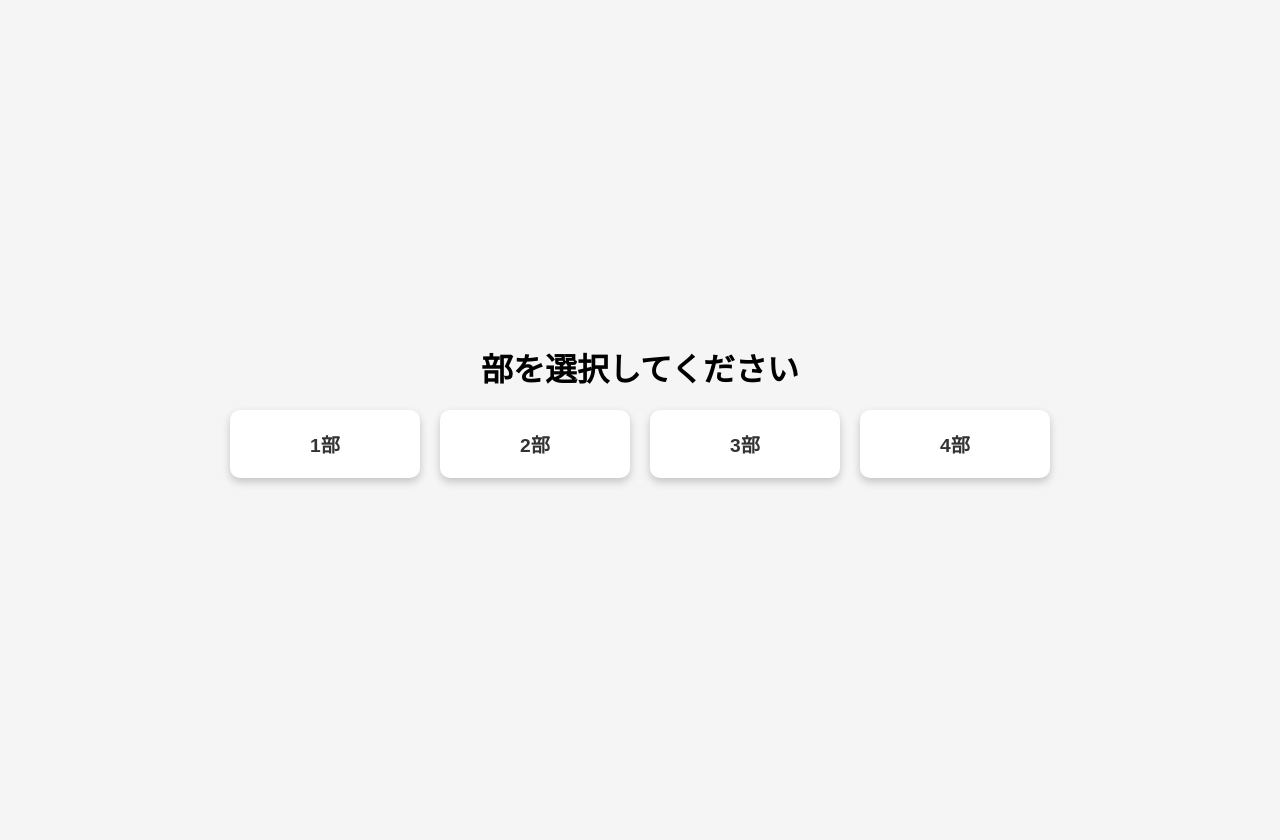
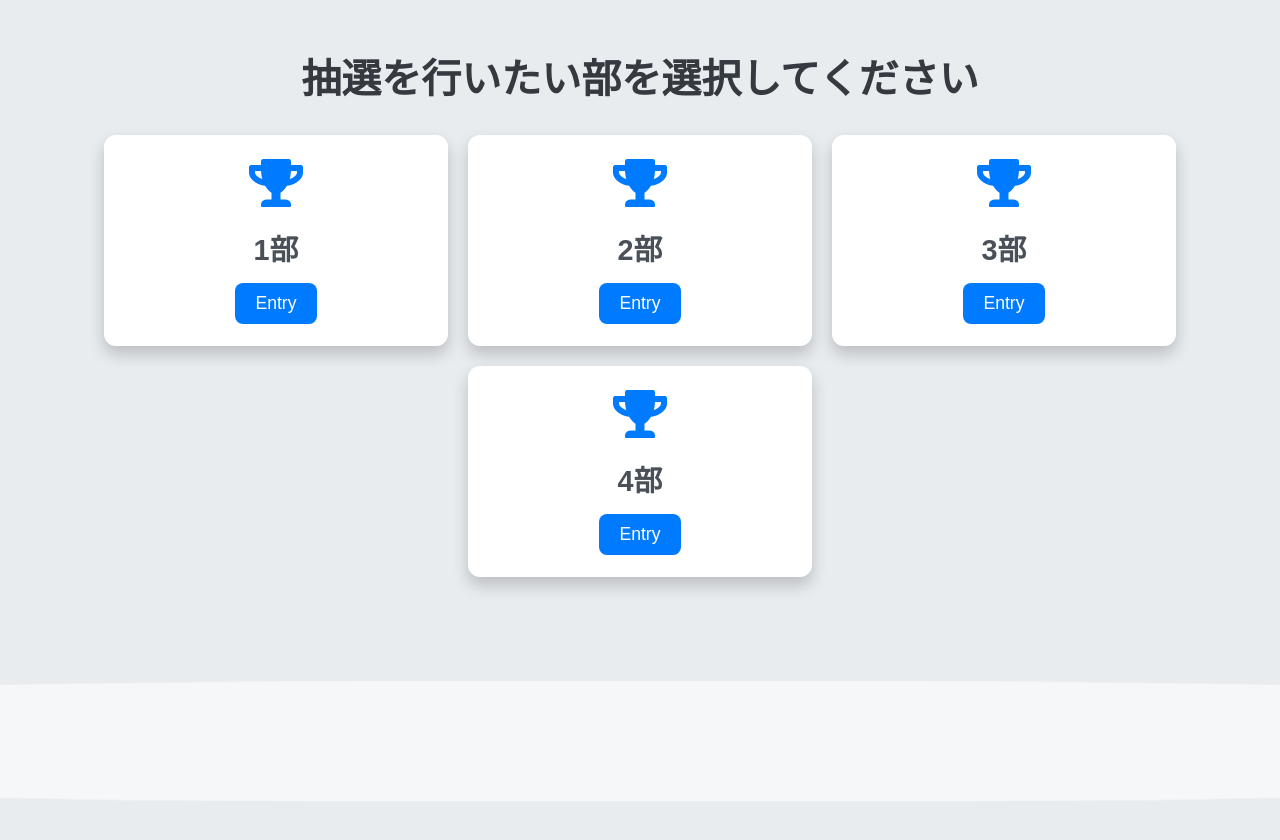
Before and after one commit to fermerMask/sports_fes, a Flask app: page / in a window 1280 px wide; the page is wider, and only the part inside the window is pictured. Before the commit the page ends 485 px from the top of that part, so only its background shows below. Run offline with Flask 3, Linux system fonts and the light colour scheme.

Commit message:
change file

```diff
--- a/app.py
+++ b/app.py
@@ -11,6 +11,7 @@ MAX_WINNERS = 20  # 各部の当選上限人数
 
 
 PARTS = ["1部", "2部", "3部", "4部"]
+
 TICKET_IMAGES = {
     "1部": "ticket1.jpg",
     "2部": "ticket2.jpg",
--- a/templates/index.html
+++ b/templates/index.html
@@ -3,49 +3,93 @@
 <head>
     <meta charset="UTF-8">
     <title>トップページ</title>
+    <link rel="stylesheet" href="https://cdnjs.cloudflare.com/ajax/libs/font-awesome/5.15.4/css/all.min.css">
     <style>
         /* 全体スタイル */
         body {
-            font-family: Arial, sans-serif;
+            font-family: 'Arial', sans-serif;
             display: flex;
-            justify-content: center;
+            flex-direction: column;
             align-items: center;
-            height: 100vh;
+            min-height: 100vh;
             margin: 0;
-            background-color: #f5f5f5;
+            background-color: #e9ecef;
+            padding: 20px;
+            overflow: hidden;
         }
 
         h1 {
-            text-align: center;
-            margin-bottom: 20px;
+            font-size: 2.5em;
+            margin-bottom: 30px;
+            color: #343a40;
+            position: relative;
+            z-index: 1; /* 背景の波の上に表示 */
+        }
+
+        .wave {
+            position: absolute;
+            bottom: 0;
+            left: 50%;
+            width: 200%;
+            height: 15vh;
+            background: rgba(255, 255, 255, 0.6);
+            border-radius: 40%;
+            animation: wave 6s ease-in-out infinite;
+            transform: translateX(-50%);
+            z-index: 0; /* 背景の波 */
+        }
+
+        @keyframes wave {
+            0% {
+                transform: translate(-50%, 0);
+            }
+            50% {
+                transform: translate(-50%, 15%);
+            }
+            100% {
+                transform: translate(-50%, 0);
+            }
         }
 
         .card-container {
             display: flex;
+            flex-wrap: wrap;
             gap: 20px;
+            justify-content: center;
+            position: relative;
+            z-index: 1; /* カードが背景の波の上に表示 */
         }
 
         /* カードスタイル */
         .card {
-            width: 150px;
+            width: 300px;
             padding: 20px;
-            border-radius: 10px;
-            box-shadow: 0 4px 8px rgba(0, 0, 0, 0.2);
-            background-color: #fff;
+            border-radius: 12px;
+            box-shadow: 0 8px 16px rgba(0, 0, 0, 0.2);
+            background-color: #ffffff;
             text-align: center;
-            cursor: pointer;
-            transition: transform 0.2s, box-shadow 0.2s;
+            transition: transform 0.3s, box-shadow 0.3s;
+            position: relative;
+            overflow: hidden;
+            border: 2px solid transparent;
         }
 
         .card:hover {
             transform: translateY(-5px);
-            box-shadow: 0 6px 12px rgba(0, 0, 0, 0.3);
+            box-shadow: 0 12px 24px rgba(0, 0, 0, 0.3);
+            border-color: #007bff;
         }
 
         .card h2 {
-            margin: 0;
-            font-size: 1.2em;
-            color: #333;
+            font-size: 1.8em;
+            color: #495057;
+            margin: 15px 0;
+        }
+
+        .card .icon {
+            font-size: 3em;
+            color: #007bff;
+            margin-bottom: 15px;
         }
 
         .card form {
@@ -53,24 +97,37 @@
         }
 
         .card button {
-            display: none;
+            padding: 10px 20px;
+            border: none;
+            border-radius: 8px;
+            background-color: #007bff;
+            color: white;
+            font-size: 1.1em;
+            cursor: pointer;
+            transition: background-color 0.3s;
+        }
+
+        .card button:hover {
+            background-color: #0056b3;
         }
     </style>
 </head>
 <body>
-    <div>
-        <h1>部を選択してください</h1>
+    <div class="wave"></div> <!-- 波のアニメーション -->
+    <h1>抽選を行いたい部を選択してください</h1>
     <div class="card-container">
         {% for part in parts %}
         <div class="card" onclick="document.getElementById('form-{{ part }}').submit();">
+            <div class="icon">
+                <i class="fas fa-trophy"></i>
+            </div>
             <h2>{{ part }}</h2>
             <form id="form-{{ part }}" action="{{ url_for('choose') }}" method="post">
                 <input type="hidden" name="selected_part" value="{{ part }}">
-                    <button type="submit"></button>
+                <button type="submit">Entry</button>
             </form>
         </div>
         {% endfor %}
     </div>
-    </div>
 </body>
 </html>
```
Lines whose indentation alone changed are shown as unchanged.
